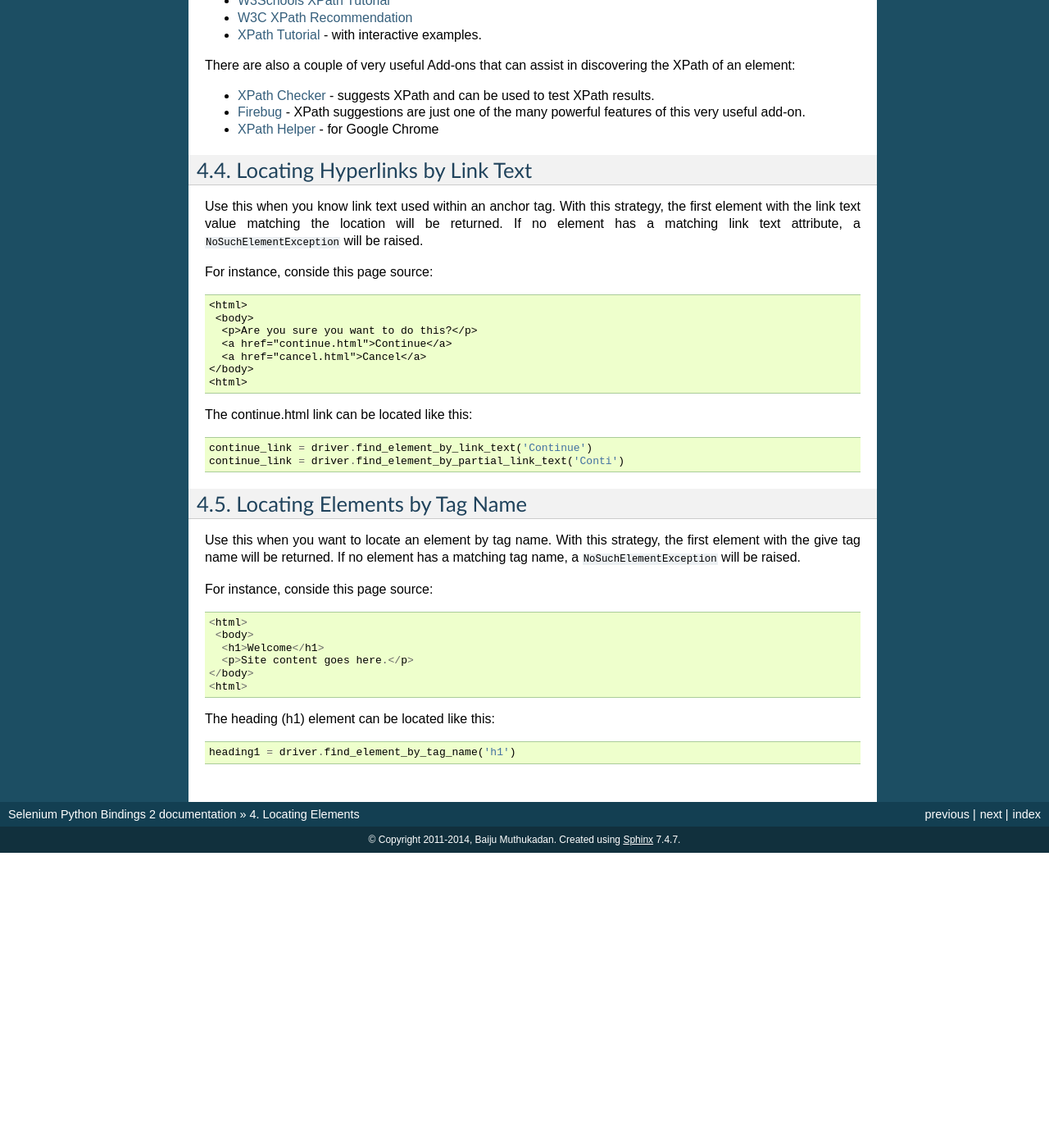
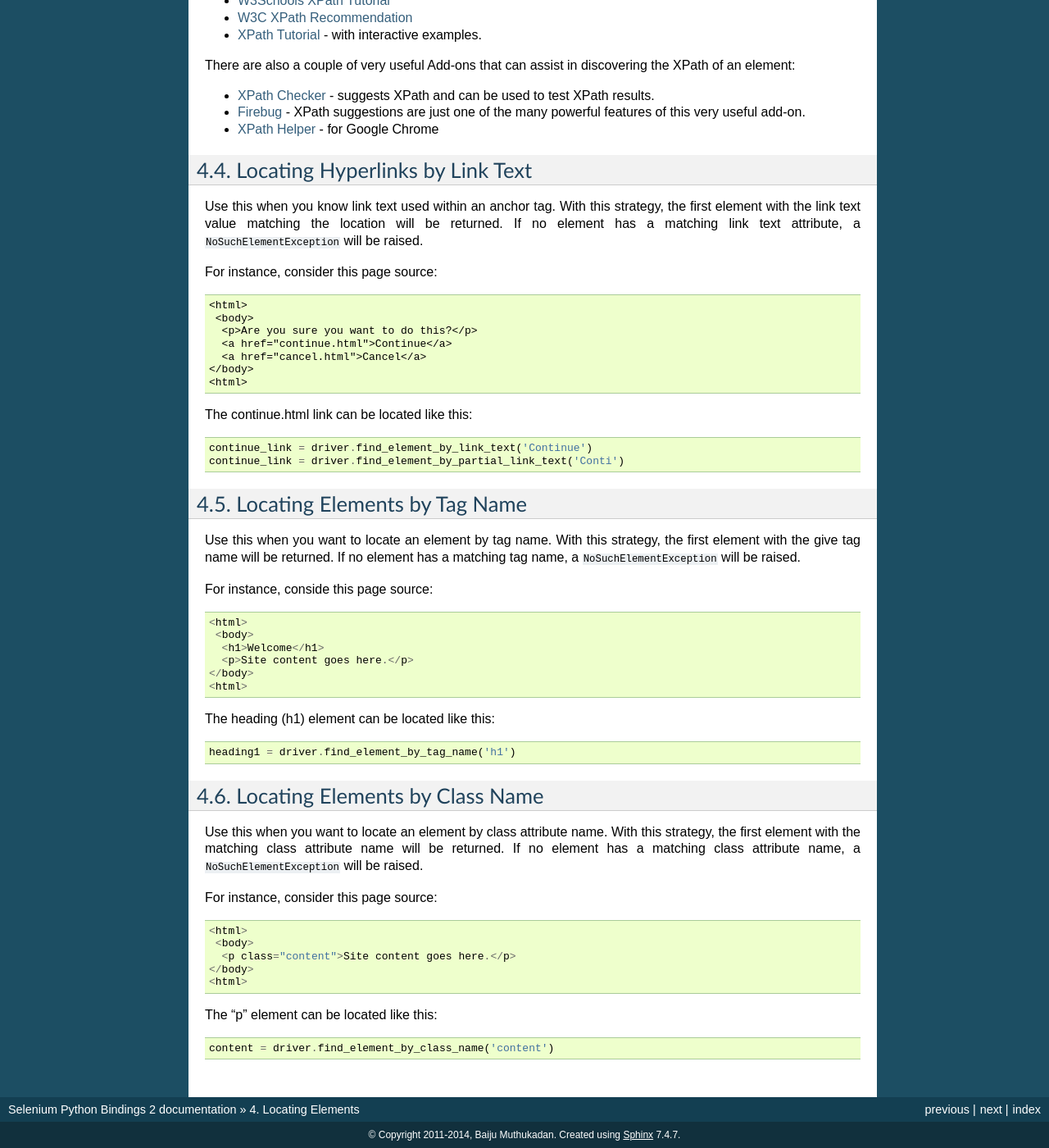
Before and after one commit to baijum/selenium-python, a Sphinx documentation site: the page built from source/locating-elements.rst, in a window 1280 px wide and 1400 px high, scrolled down 2642 px. Shown: the whole window at 82% size. Built offline with Sphinx 7.4.7, drawn with Linux system fonts in a browser that asks for light colours; before the commit the page ends 3682 px from its top, so only the background shows below that; some of the changed text lies outside the part shown.

Commit message:
Locating Elements by Class Name

```diff
--- a/source/locating-elements.rst
+++ b/source/locating-elements.rst
@@ -193,7 +193,7 @@ strategy, the first element with the link text value matching the
 location will be returned.  If no element has a matching link text
 attribute, a ``NoSuchElementException`` will be raised.
 
-For instance, conside this page source::
+For instance, consider this page source::
 
   <html>
    <body>
@@ -229,3 +229,24 @@ For instance, conside this page source::
 The heading (h1) element can be located like this::
 
   heading1 = driver.find_element_by_tag_name('h1')
+
+
+Locating Elements by Class Name
+~~~~~~~~~~~~~~~~~~~~~~~~~~~~~~~
+
+Use this when you want to locate an element by class attribute name.
+With this strategy, the first element with the matching class attribute
+name will be returned.  If no element has a matching class attribute name,
+a ``NoSuchElementException`` will be raised.
+
+For instance, consider this page source::
+
+  <html>
+   <body>
+    <p class="content">Site content goes here.</p>
+  </body>
+  <html>
+
+The "p" element can be located like this::
+
+  content = driver.find_element_by_class_name('content')
```
